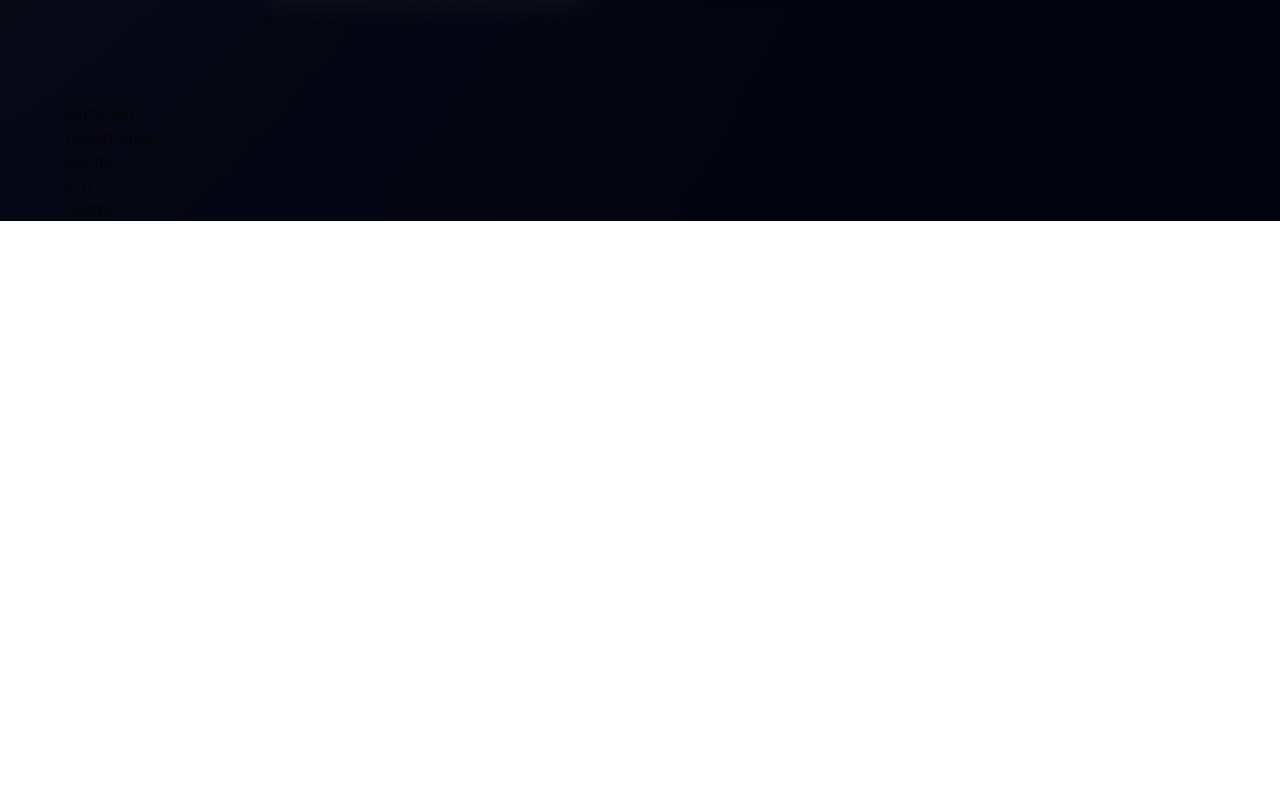
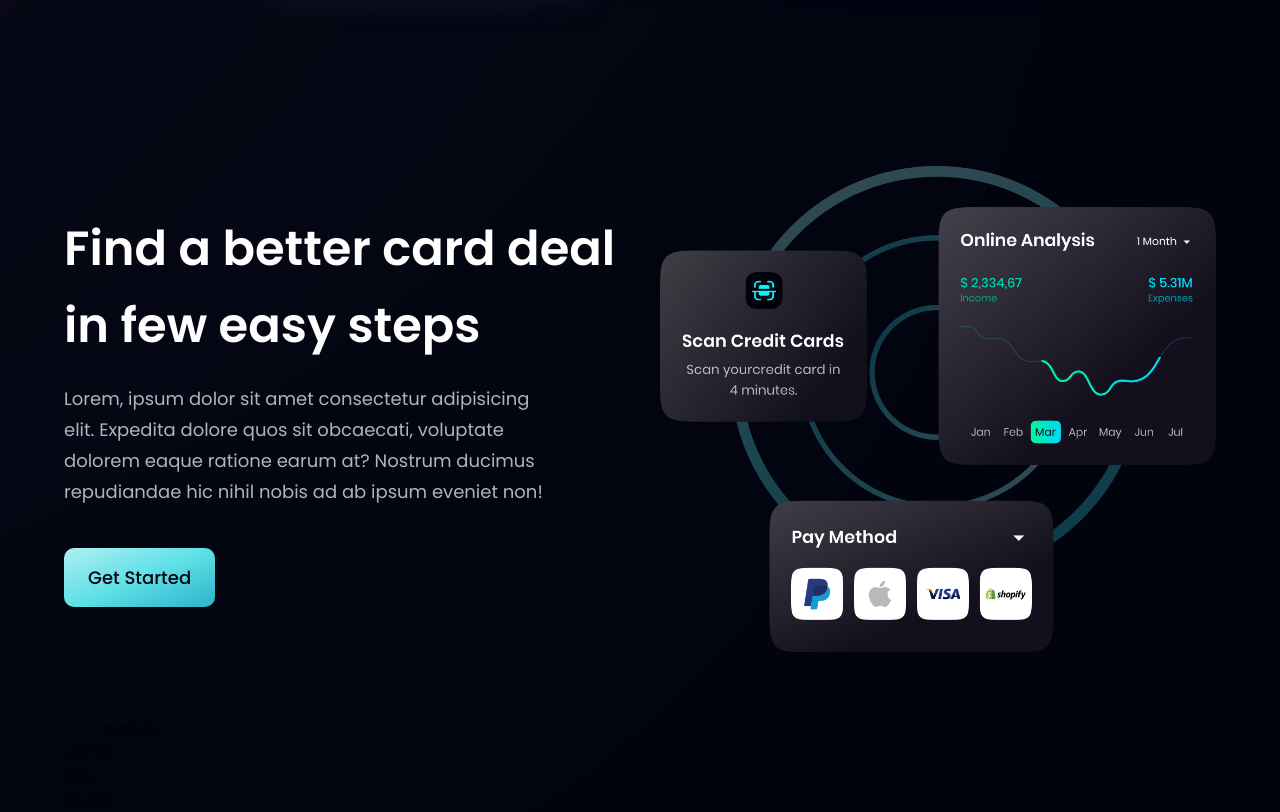
Before and after one commit to theshahzism/Hoobank, a React (Vite) app: page / in a window 1280 px wide. Shown: the part 2097-2909 px from the top of the page. Before the commit the page ends 2318 px from the top, so only its background shows below. Built offline with nearby package versions, Linux system fonts and the light colour scheme.

Commit message:
Completed CardDeal component

```diff
--- a/src/components/Button.jsx
+++ b/src/components/Button.jsx
@@ -3,7 +3,7 @@ import React from "react";
 const Button = ({ styles }) => {
   return (
     <button
-      className={`py-4 px-6 bg-blue-gradient font-poppins font-medium text-[18px] ${styles} text-primary outline-none`}
+      className={` rounded-[10px] py-4 px-6 bg-blue-gradient font-poppins font-medium text-[18px] ${styles} text-primary outline-none`}
       type="button"
     >
       Get Started
--- a/src/components/CardDeal.jsx
+++ b/src/components/CardDeal.jsx
@@ -1,11 +1,27 @@
-import React from 'react'
+import { card } from "../assets";
+import styles, { layout } from "../style";
+import Button from "./Button";
 
 const CardDeal = () => {
   return (
-    <div>
-      CardDeal
-    </div>
-  )
-}
+    <section className={layout.section}>
+      <div className={layout.sectionInfo}>
+        <h2 className={styles.heading2}>
+          Find a better card deal <br className="sm:block hidden" /> in few easy
+          steps
+        </h2>
+        <p className={`${styles.paragraph} max-w-[480px] mt-5`}>
+          Lorem, ipsum dolor sit amet consectetur adipisicing elit. Expedita
+          dolore quos sit obcaecati, voluptate dolorem eaque ratione earum at?
+          Nostrum ducimus repudiandae hic nihil nobis ad ab ipsum eveniet non!
+        </p>
+        <Button styles="mt-10 "></Button>
+      </div>
+      <div className={layout.sectionImg}>
+        <img src={card} alt="card"  className="w-[100%] h-[100%]"/>
+      </div>
+    </section>
+  );
+};
 
-export default CardDeal
+export default CardDeal;
```
